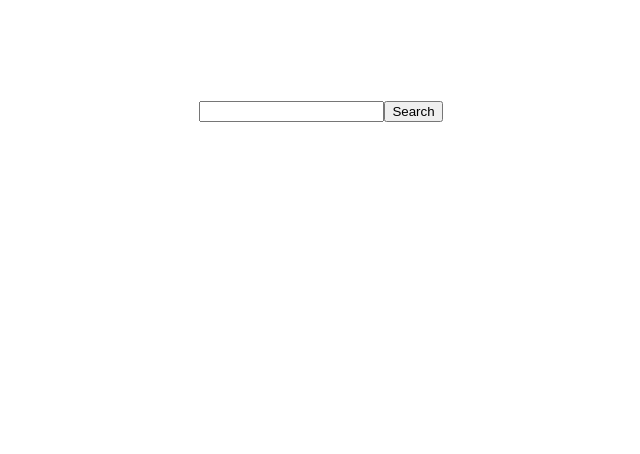
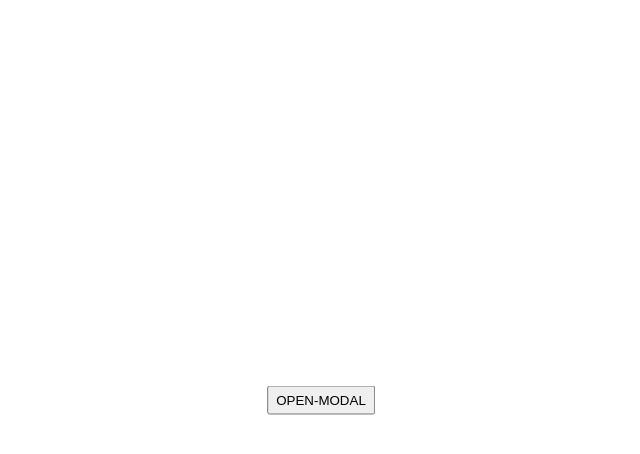
Before and after one commit to monir9h/youtube-clone-project, a React (Create React App) app: page / in a window 1280 px wide. Shown: the top 454 px of the page, without its empty margins (319-959 px from the left). Built offline with nearby package versions, Linux system fonts and the light colour scheme.

Commit message:
Modal.js added

```diff
--- a/src/App.js
+++ b/src/App.js
@@ -1,6 +1,7 @@
 import './App.css';
 import React, { useState } from 'react';
 import SearchBar from './components/search/search';
+import Modal from './components/modal-window/Modal.js';
 
 function App() {
   const [videos, setVideos] = useState([]);
@@ -14,7 +15,8 @@
 
   return (
     <div className="App">
-      <SearchBar setVideos={setVideos} searchTerm={searchTerm} setSearchTerm={setSearchTerm}/>
+      {/* <SearchBar setVideos={setVideos} searchTerm={searchTerm} setSearchTerm={setSearchTerm}/> */}
+      <Modal/>
 
     </div>
   );
--- /dev/null
+++ b/src/components/modal-window/Modal.css
@@ -0,0 +1,34 @@
+
+.modal-window{
+   background-color: rgb(0, 0, 0, .7);
+   align-items: center;
+   display: flex;
+   height: 100%;
+   justify-content: center;
+   position:absolute;
+   top: 0;
+   width: 100%;
+   z-index: 1;
+}
+
+.modal-box{
+    position:absolute;
+    background: rgb(202, 198, 198);
+   height: 400px;
+   width: 400px;
+}
+
+.close-modal{
+    position:absolute;
+    top: 10px;
+    right: 10px;
+    padding: 5px 7px;
+}
+
+.open-modal{
+  position: absolute;
+  top: 50%;
+  left: 50%;
+  transform: translate(-50%, -50%);
+  padding: 5px 7px;
+}
--- /dev/null
+++ b/src/components/modal-window/Modal.js
@@ -0,0 +1,30 @@
+import "./Modal.css"
+import { useState } from "react"
+export default function Modal(){
+    const [modal, setModal] = useState(false)
+function toggleModal(){
+    setModal(!modal)
+}
+return (
+    <>
+    <div className = "overlay">
+        <button className="open-modal" onClick ={toggleModal}>OPEN-MODAL </button>
+    </div>
+
+    {modal && (
+          <div className= "modal-window">
+          <div className= "modal-box">
+          <p>Modal window!
+          Lorem Ipsum is simply dummy text of the printing and typesetting industry. Lorem Ipsum has been the industry's standard dummy text ever since the 1500s, when an unknown printer took a galley of type and scrambled it to make a type specimen book. It has survived not only five centuries, but also the leap into electronic typesetting, remaining essentially unchanged. It was popularised in the 1960s with the release of Letraset sheets containing Lorem Ipsum passages, and more recently with desktop publishing software like Aldus PageMaker including versions of Lorem Ipsum.
+          </p>
+          <button className= "close-modal" onClick={toggleModal}>CLOSE</button>
+          </div>
+
+      </div>
+    )}
+
+
+    </>
+
+)
+};
--- a/src/components/search/search.js
+++ b/src/components/search/search.js
@@ -1,4 +1,4 @@
-import "./Search.css";
+import "./search.css";
 import FetchApi from "../../api/fetch";
 
 function SearchBar({ setVideos, searchTerm, setSearchTerm }) {
```
